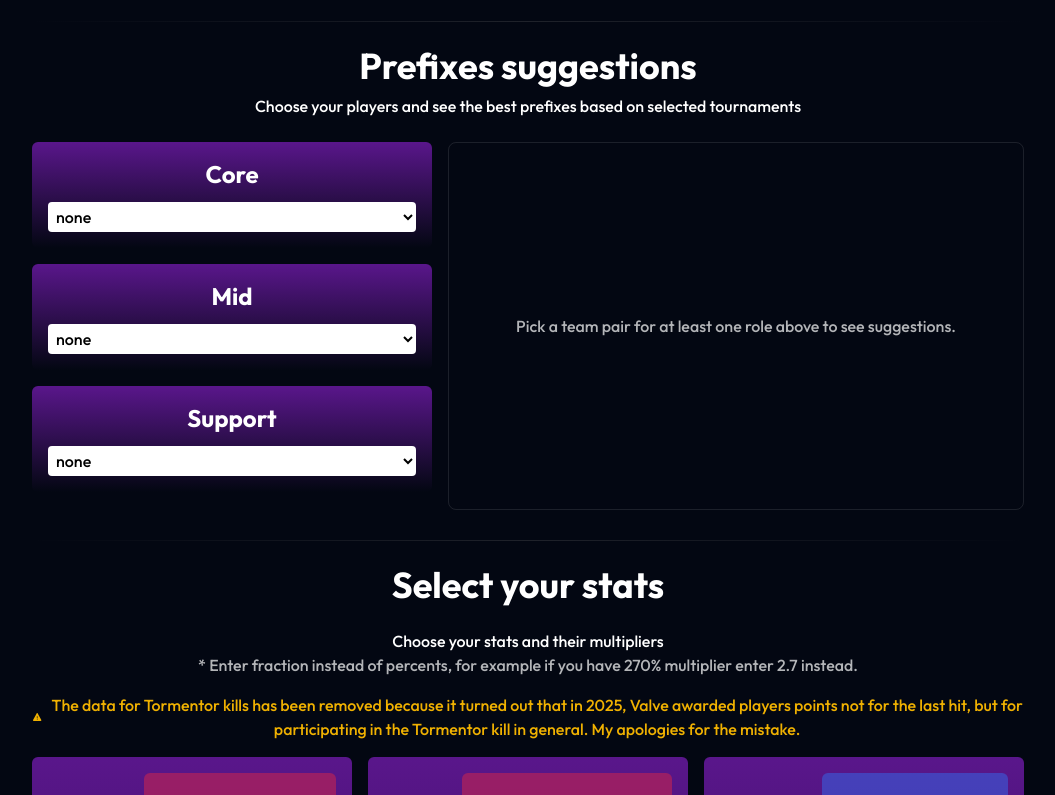
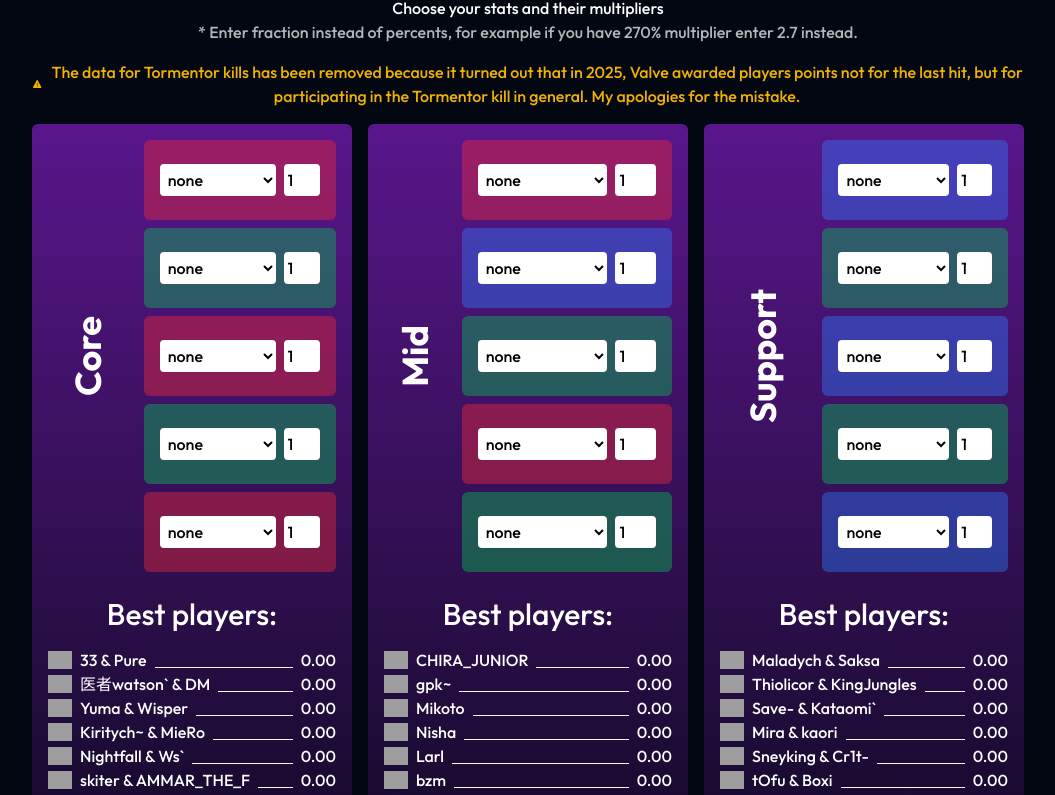
Before and after one commit to bydoodle/dota-fantasy-2026, a React (Vite) app in the folder website/: page / in a window 1280 px wide. Shown: the part 1037-1832 px from the top of the page, without its empty margins (112-1167 px from the left). Built offline with nearby package versions, Linux system fonts and the light colour scheme; grey boxes are pictures that could not be loaded.

Commit message:
calculator updated for play-offs

```diff
--- a/website/src/App.jsx
+++ b/website/src/App.jsx
@@ -34,9 +34,9 @@ const languages = [
 // Role position -> which 3 stat "slots" (and which color group each slot
 // pulls its options from) that role gets to pick.
 const ROLE_SLOT_COLORS = {
-  0: ['red', 'green', 'red'],
-  1: ['red', 'blue', 'green'],
-  2: ['blue', 'green', 'blue'],
+  0: ['red', 'green', 'red', 'green', 'red'],
+  1: ['red', 'blue', 'green', 'red', 'green'],
+  2: ['blue', 'green', 'blue', 'green', 'blue'],
 }
 
 const ROLE_NAME_KEYS = {
@@ -454,7 +454,7 @@ function StatSlot({ color, stat, multiplierValue, onStatChange, onMultiplierChan
 
 function RoleColumn({ role, selectedOption, setSelectedOption, selectedMultiplier, setSelectedMultiplier, rankings, t }) {
   const slotColors = ROLE_SLOT_COLORS[role]
-  const baseIndex = Number(role) * 3
+  const baseIndex = Number(role) * 5
 
   const setSlotStat = (slotIdx, value) => {
     setSelectedOption((prev) => {
@@ -644,8 +644,8 @@ function StatsTable({ rows, statFilter, onStatClick, t }) {
 // ---------------------------------------------------------------------------
 
 function App() {
-  const [selectedOption, setSelectedOption] = useState(Array(9).fill(null))
-  const [selectedMultiplier, setSelectedMultiplier] = useState(Array(9).fill(1))
+  const [selectedOption, setSelectedOption] = useState(Array(15).fill(null))
+  const [selectedMultiplier, setSelectedMultiplier] = useState(Array(15).fill(1))
   const [selectedTournaments, setSelectedTournaments] = useState(Object.keys(leagues))
   const [selectedRoles, setSelectedRoles] = useState([0, 1, 2])
   const [statFilter, setStatFilter] = useState('')
@@ -699,11 +699,11 @@ function App() {
   const rankingsByRole = useMemo(() => {
     const result = {}
     ROLE_KEYS.forEach((role) => {
-      const baseIndex = Number(role) * 3
+      const baseIndex = Number(role) * 5
       result[role] = rankPlayersForRole({
         role,
-        slotStats: selectedOption.slice(baseIndex, baseIndex + 3),
-        slotMultipliers: selectedMultiplier.slice(baseIndex, baseIndex + 3),
+        slotStats: selectedOption.slice(baseIndex, baseIndex + 5),
+        slotMultipliers: selectedMultiplier.slice(baseIndex, baseIndex + 5),
         selectedTournaments,
       })
     })
@@ -774,7 +774,7 @@ function App() {
         <LanguageSwitcher selectedLanguage={selectedLanguage} onChange={handleLanguageChange} />
       </header>
 
-      <hr className="h-px border-t-0 bg-transparent bg-gradient-to-r from-transparent via-neutral-500 to-transparent opacity-25 dark:via-neutral-400" />
+      {/* <hr className="h-px border-t-0 bg-transparent bg-gradient-to-r from-transparent via-neutral-500 to-transparent opacity-25 dark:via-neutral-400" />
 
       <div className="flex justify-center items-center flex-col py-6 text-center">
         <h2>{t("dota-charity")}</h2>
@@ -788,7 +788,7 @@ function App() {
           allowFullScreen
           scrolling="no"
         />
-      </div>
+      </div> */}
 
       <hr className="h-px border-t-0 bg-transparent bg-gradient-to-r from-transparent via-neutral-500 to-transparent opacity-25 dark:via-neutral-400" />
 
```
